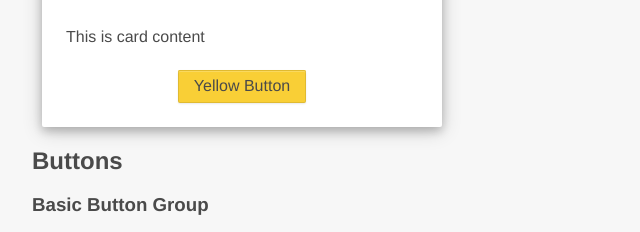
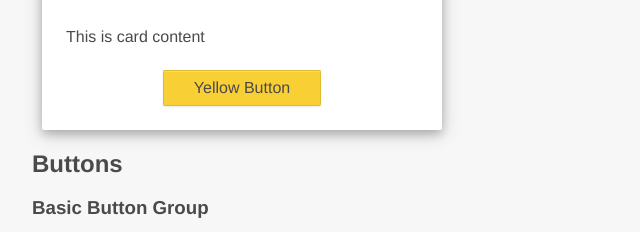
Before and after one commit to isabella232/llama_goggles, a plain HTML site: page index.html in a window 1280 px wide. Shown: the part 716-948 px from the top of the page, without its empty margins (0-640 px from the left). Drawn offline with Linux system fonts and the light colour scheme.

Commit message:
Increase button padding
Using the assign button in the core app as a baseline, increase the
padding on the button to better match a button in the core app.

Technically the assign button in the core app is considered "wide" and
not standard, however the "wide" version of the button seems to be
commonly used in the core app so this makes the "wide" version standard
in Llama Goggles.

```diff
--- a/llama_goggles.css
+++ b/llama_goggles.css
@@ -441,10 +441,7 @@ html {
   border: 0;
   color: #4a4a4a;
   cursor: pointer;
-  padding-bottom: calc(.5em - 1px);
-  padding-left: 1em;
-  padding-right: 1em;
-  padding-top: calc(.5em - 1px);
+  padding: calc(.6em - 1px) 1.9em;
   text-align: left;
   text-decoration: none;
 }
```
